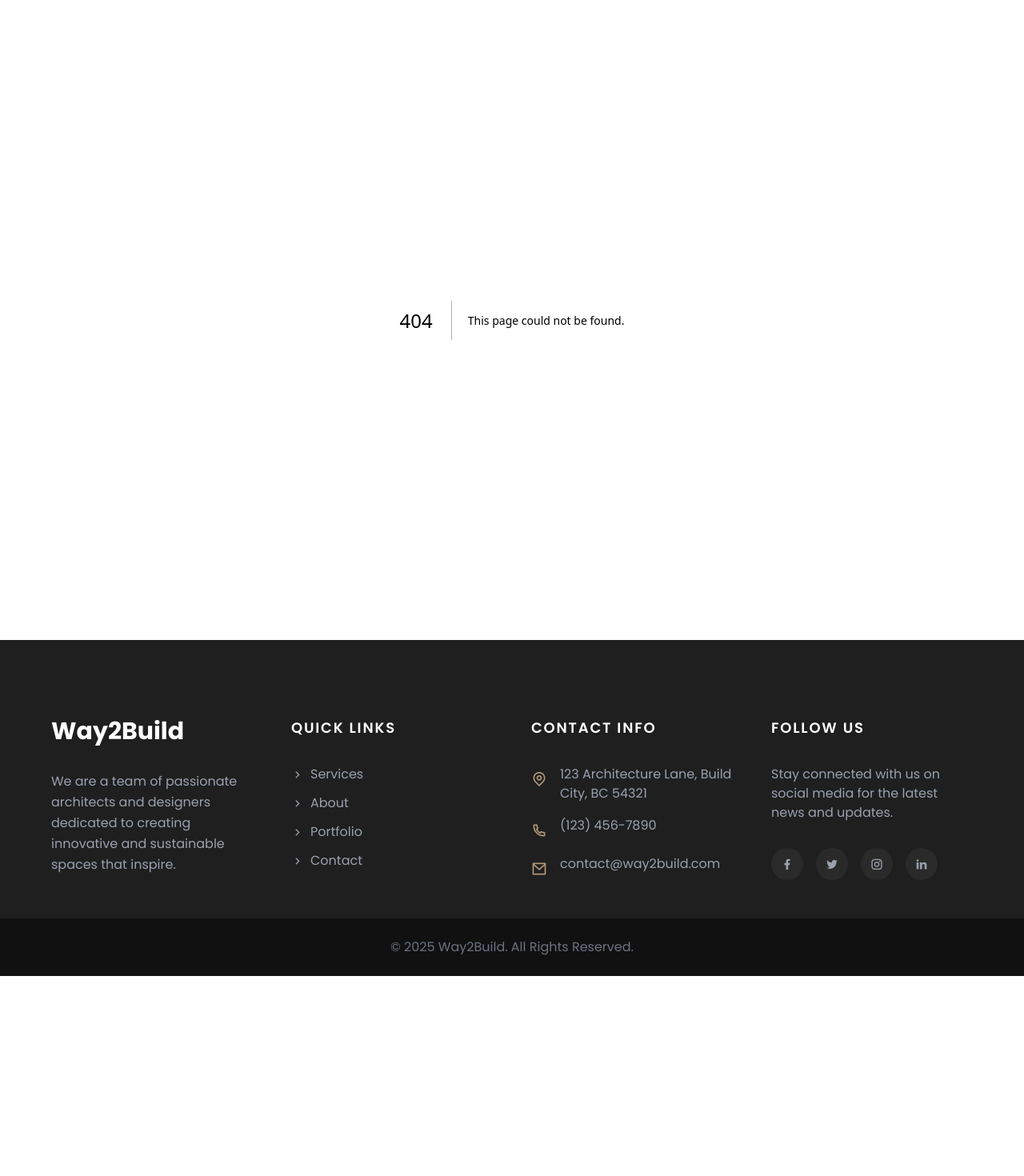
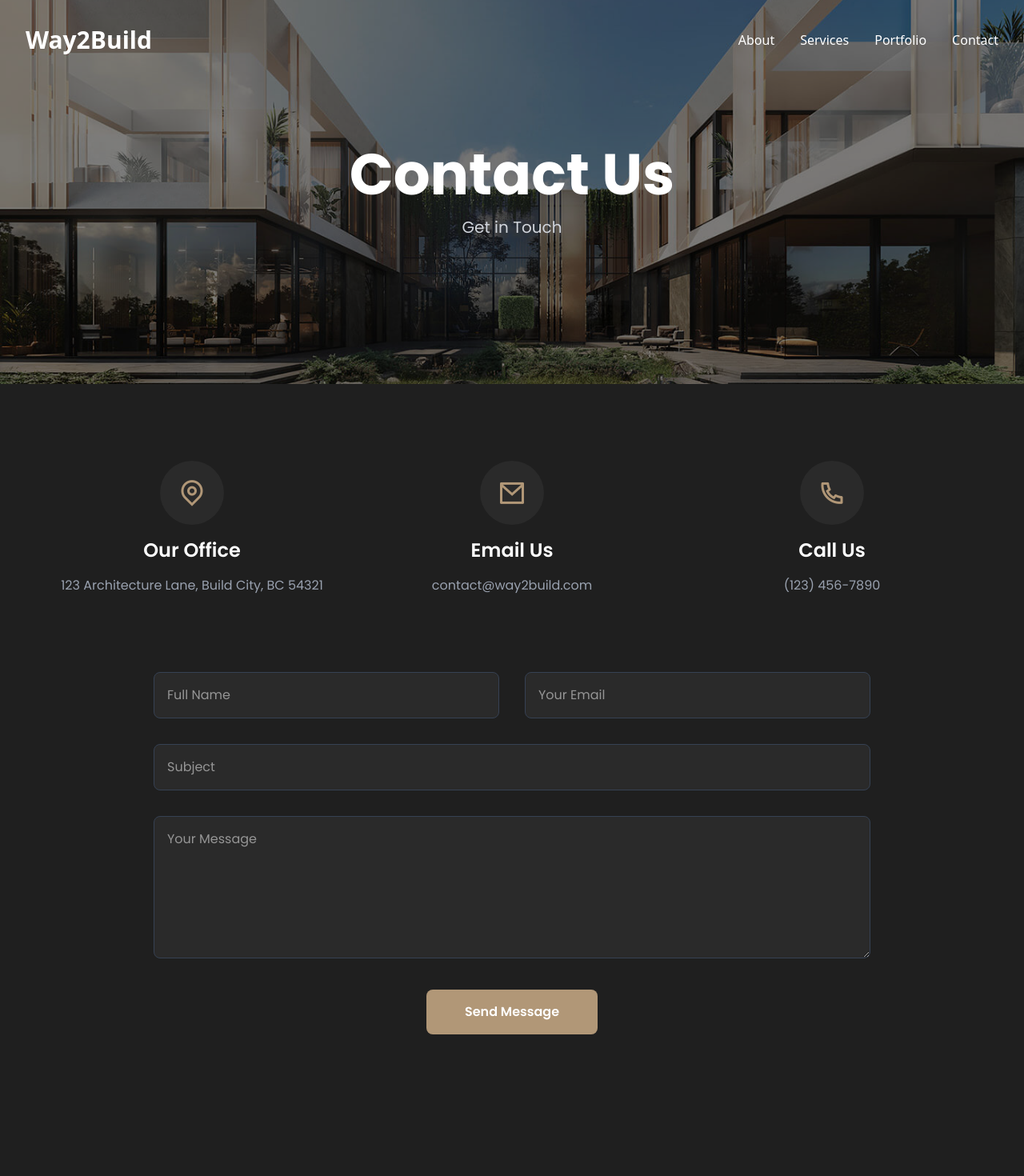
Before and after one commit to EktaThames/Way2Build, a Next.js app: page /contact in a window 1280 px wide. Before the commit this address had no page. Shown: the top 1470 px of the page at 80% size. Before the commit the page ends 1220 px from the top, so only its background shows below. Built offline with nearby package versions, Linux system fonts and the light colour scheme.

Commit message:
contact page UI done

```diff
--- /dev/null
+++ b/app/contact/page.tsx
@@ -0,0 +1,95 @@
+import React from 'react';
+import Image from 'next/image';
+
+const ContactPage = () => {
+  return (
+    <div className="bg-[#1f1f1f] text-white font-sans">
+      {/* Page Header */}
+      <div className="relative h-[60vh] min-h-[400px] flex items-center justify-center text-center">
+        <Image
+          src="/images/contact-hero.jpg" // You can replace this with your image path
+          alt="Contact background"
+          layout="fill"
+          objectFit="cover"
+          className="z-0"
+        />
+        <div className="absolute inset-0 bg-black opacity-50 z-10"></div>
+        <div className="relative z-20 px-4">
+          <h1 className="text-5xl md:text-7xl font-bold">Contact Us</h1>
+          <p className="text-lg md:text-xl text-gray-300 mt-4">Get in Touch</p>
+        </div>
+      </div>
+
+      <div className="bg-[#1f1f1f] py-24">
+        <div className="max-w-screen-xl mx-auto px-6 sm:px-8 lg:px-16">
+        {/* Contact Info Section */}
+        <div className="grid grid-cols-1 md:grid-cols-3 gap-12 mb-24 text-center">
+          <div className="flex flex-col items-center space-y-4">
+            <div className="w-20 h-20 bg-[#2a2a2a] rounded-full flex items-center justify-center text-[#b19777] text-4xl mb-4">
+              <i className="ri-map-pin-line"></i>
+            </div>
+            <h3 className="text-2xl font-semibold">Our Office</h3>
+            <p className="text-gray-400">123 Architecture Lane, Build City, BC 54321</p>
+          </div>
+          <div className="flex flex-col items-center space-y-4">
+            <div className="w-20 h-20 bg-[#2a2a2a] rounded-full flex items-center justify-center text-[#b19777] text-4xl mb-4">
+              <i className="ri-mail-line"></i>
+            </div>
+            <h3 className="text-2xl font-semibold">Email Us</h3>
+            <p className="text-gray-400">contact@way2build.com</p>
+          </div>
+          <div className="flex flex-col items-center space-y-4">
+            <div className="w-20 h-20 bg-[#2a2a2a] rounded-full flex items-center justify-center text-[#b19777] text-4xl mb-4">
+              <i className="ri-phone-line"></i>
+            </div>
+            <h3 className="text-2xl font-semibold">Call Us</h3>
+            <p className="text-gray-400">(123) 456-7890</p>
+          </div>
+        </div>
+
+        {/* Contact Form Section */}
+        <div className="max-w-4xl mx-auto">
+          <form className="space-y-8">
+            <div className="grid grid-cols-1 md:grid-cols-2 gap-8">
+              <input
+                type="text"
+                placeholder="Full Name"
+                className="w-full bg-[#2a2a2a] border border-gray-700 rounded-lg p-4 focus:outline-none focus:ring-2 focus:ring-[#b19777] transition-colors duration-300"
+              />
+              <input
+                type="email"
+                placeholder="Your Email"
+                className="w-full bg-[#2a2a2a] border border-gray-700 rounded-lg p-4 focus:outline-none focus:ring-2 focus:ring-[#b19777] transition-colors duration-300"
+              />
+            </div>
+            <div>
+              <input
+                type="text"
+                placeholder="Subject"
+                className="w-full bg-[#2a2a2a] border border-gray-700 rounded-lg p-4 focus:outline-none focus:ring-2 focus:ring-[#b19777] transition-colors duration-300"
+              />
+            </div>
+            <div>
+              <textarea
+                placeholder="Your Message"
+                rows={6}
+                className="w-full bg-[#2a2a2a] border border-gray-700 rounded-lg p-4 focus:outline-none focus:ring-2 focus:ring-[#b19777] transition-colors duration-300"
+              ></textarea>
+            </div>
+            <div className="text-center">
+              <button
+                type="submit"
+                className="bg-[#b19777] text-white font-semibold py-4 px-12 rounded-lg hover:bg-[#a08665] transition-colors duration-300"
+              >
+                Send Message
+              </button>
+            </div>
+          </form>
+        </div>
+      </div>
+      </div>
+    </div>
+  );
+};
+
+export default ContactPage;
--- a/components/layout/Header.tsx
+++ b/components/layout/Header.tsx
@@ -14,9 +14,9 @@ export default function Header() {
             <li><Link href="/portfolio" className="hover:text-gray-300">Portfolio</Link></li>
             <li><Link href="/contact" className="hover:text-gray-300">Contact</Link></li>
           </ul>
-          <button className="border border-white rounded-full px-6 py-2 text-sm font-semibold hover:bg-white hover:text-black transition-colors duration-300">
+          {/* <button className="border border-white rounded-full px-6 py-2 text-sm font-semibold hover:bg-white hover:text-black transition-colors duration-300">
             Let's Talk
-          </button>
+          </button> */}
         </div>
       </nav>
     </header>
```
Also changed, not shown: app/about/page.tsx (added), public/images/contact-hero.jpg (added).
